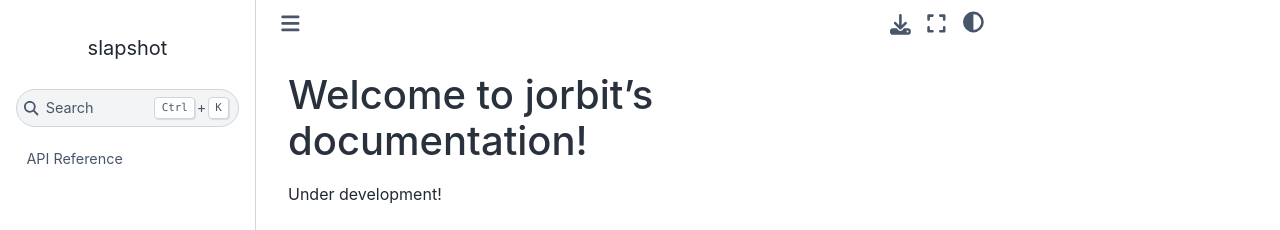
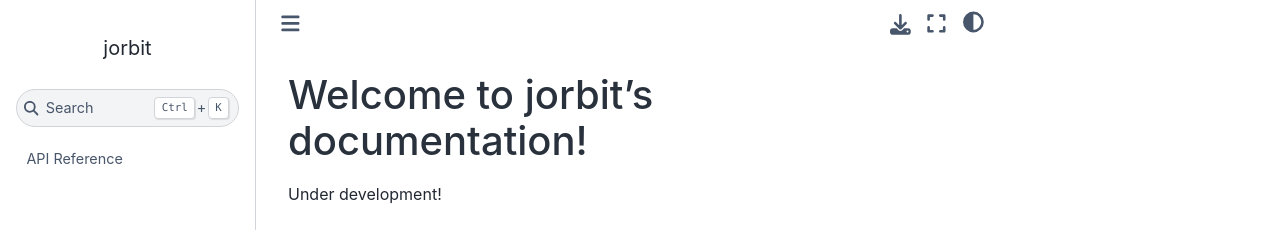
Before and after one commit to ben-cassese/jorbit, a Sphinx documentation site: the page built from docs/index.rst, in a window 1280 px wide. Shown: the top 230 px of the page. Built offline with Sphinx 7.4.7 and the Sphinx Book theme 1.1.4, drawn with Linux system fonts in a browser that asks for light colours.

Commit message:
changed title

```diff
--- a/docs/conf.py
+++ b/docs/conf.py
@@ -42,5 +42,5 @@ html_theme = "sphinx_book_theme"
 html_copy_source = True
 html_show_sourcelink = True
 html_sourcelink_suffix = ""
-html_title = "slapshot"
+html_title = "jorbit"
 html_static_path = ["_static"]
```
Also changed, not shown: 1 other file.
